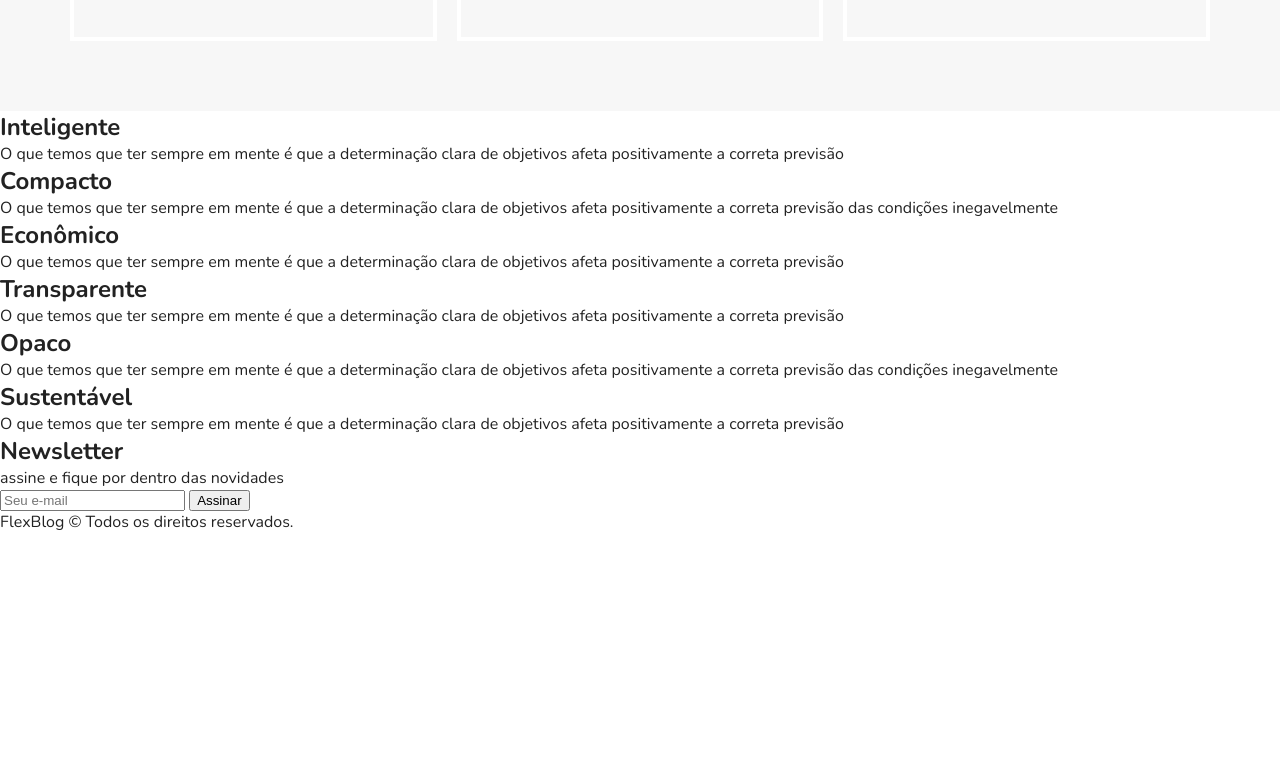
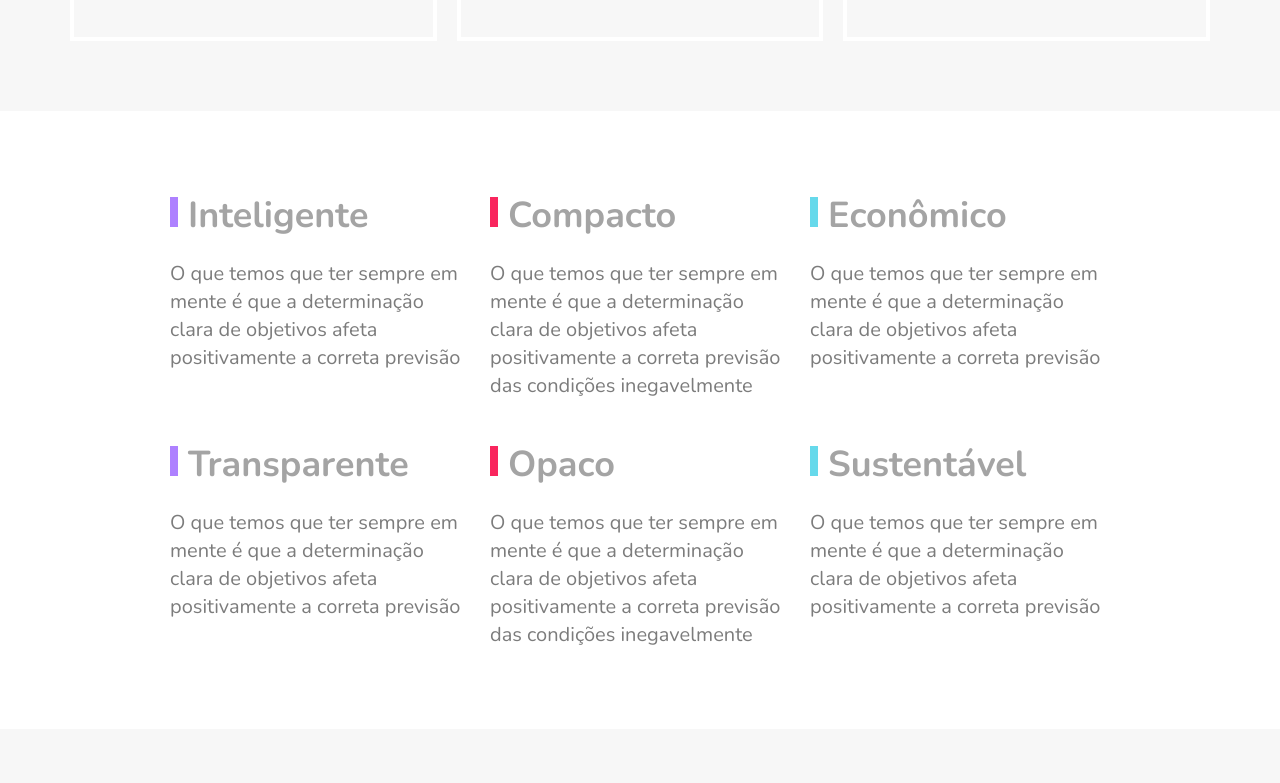
Before and after one commit to renancaldasdev/flexblog, a plain HTML site: page index.html in a window 1280 px wide. Shown: the part 2477-3260 px from the top of the page. Before the commit the page ends 3010 px from the top, so only its background shows below. Drawn offline with nearby package versions, Linux system fonts and the light colour scheme.

Commit message:
finalizado projeto flexbox

```diff
--- a/css/style.css
+++ b/css/style.css
@@ -270,3 +270,128 @@ img {
     order: -1;
   }
 }
+
+/* qualidade */
+
+.qualidade {
+  max-width: 960px;
+  margin: 60px auto;
+  display: flex;
+  flex-wrap: wrap;
+}
+
+.qualidade-item {
+  flex: 1 1 300px;
+  margin: 20px 10px;
+}
+
+.qualidade-item h2 {
+  font-size: 2.25rem;
+  color: #a4a4a4;
+  margin-bottom: 20px;
+}
+
+.qualidade-item h2::before {
+  content: "";
+  display: inline-block;
+  width: 8px;
+  height: 30px;
+  margin-right: 10px;
+}
+
+.qualidade-item:nth-of-type(3n + 1) h2::before {
+  background-color: #ae81ff;
+}
+.qualidade-item:nth-of-type(3n + 2) h2::before {
+  background-color: #f9265e;
+}
+.qualidade-item:nth-of-type(3n + 3) h2::before {
+  background-color: #66d9eb;
+}
+
+.qualidade-item p {
+  font-size: 1.25rem;
+  line-height: 1.4;
+  color: #7c7c7c;
+}
+
+/* newsletter */
+
+.newsletter {
+  background-color: #f7f7f7;
+  padding: 60px calc((100% - 960px) / 2);
+  display: flex;
+  flex-wrap: wrap;
+}
+
+.newsletter-info {
+  flex: 1 1 240px;
+  margin: 0 10px;
+}
+
+.newsletter-info h2 {
+  font-size: 3rem;
+  color: #a4a4a4;
+}
+
+.newsletter-info p {
+  font-size: 1.25rem;
+  font-style: italic;
+  max-width: 230px;
+  color: #7c7c7c;
+  margin-bottom: 10px;
+}
+
+.newsletter-form {
+  flex: 2 1 260px;
+  margin: 0 10px;
+  align-self: center;
+  display: flex;
+  flex-wrap: wrap;
+}
+
+.newsletter-form input {
+  flex: 3 1 200px;
+  font-size: 1.25rem;
+  color: #7c7c7c;
+  font-style: italic;
+  font-family: "Nunito";
+  border: 4px solid #122ab2;
+  background: transparent;
+  padding: 15px 10px;
+
+  margin: 0px;
+  border-radius: 0px;
+  outline: none;
+}
+
+.newsletter-form button {
+  flex: 1 1 200px;
+  font-family: "Nunito";
+  font-size: 2.25rem;
+  font-weight: bold;
+  text-transform: uppercase;
+  background-color: #122ab2;
+  color: #fff;
+  margin: 0;
+  cursor: pointer;
+  border: none;
+  padding: 15px 10px;
+}
+
+/* footer */
+
+.footer {
+  display: flex;
+  height: 200px;
+  background-color: #2c70ff;
+  align-items: center;
+  justify-content: center;
+}
+
+.footer p {
+  flex: 1;
+  text-align: center;
+  font-size: 2.25rem;
+  color: #122ab2;
+}
```
